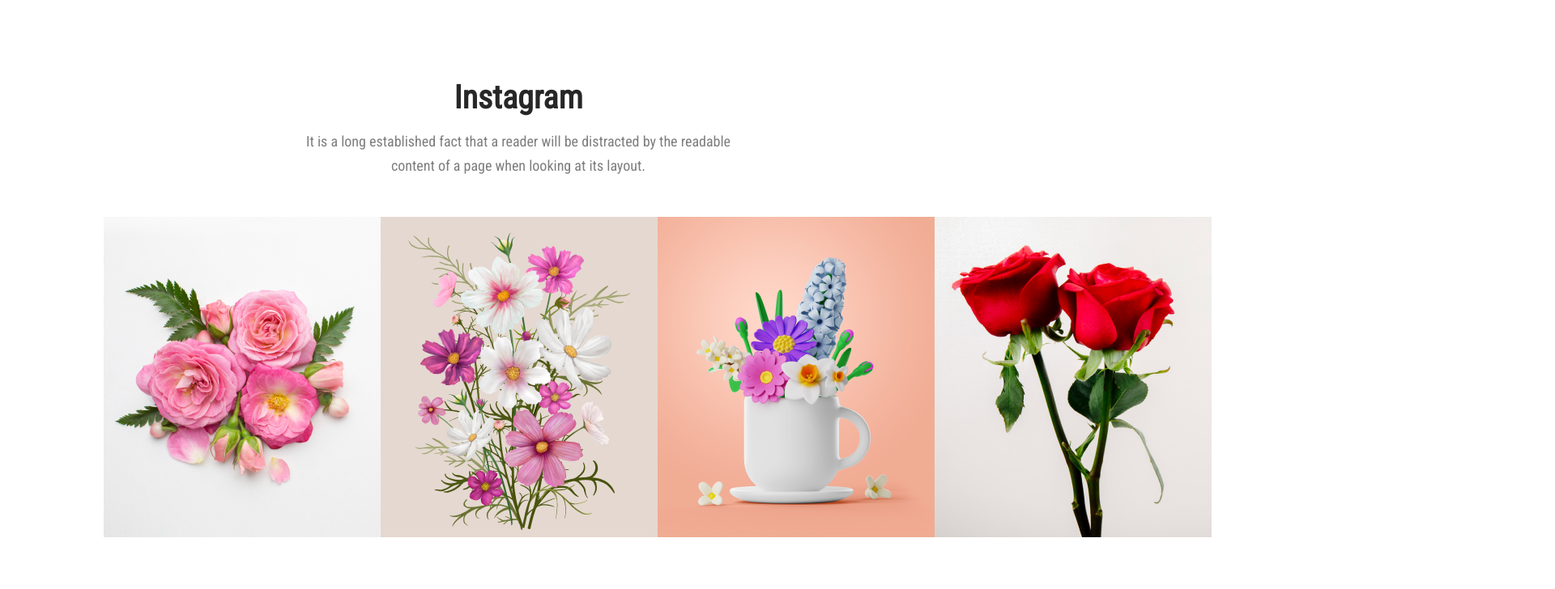
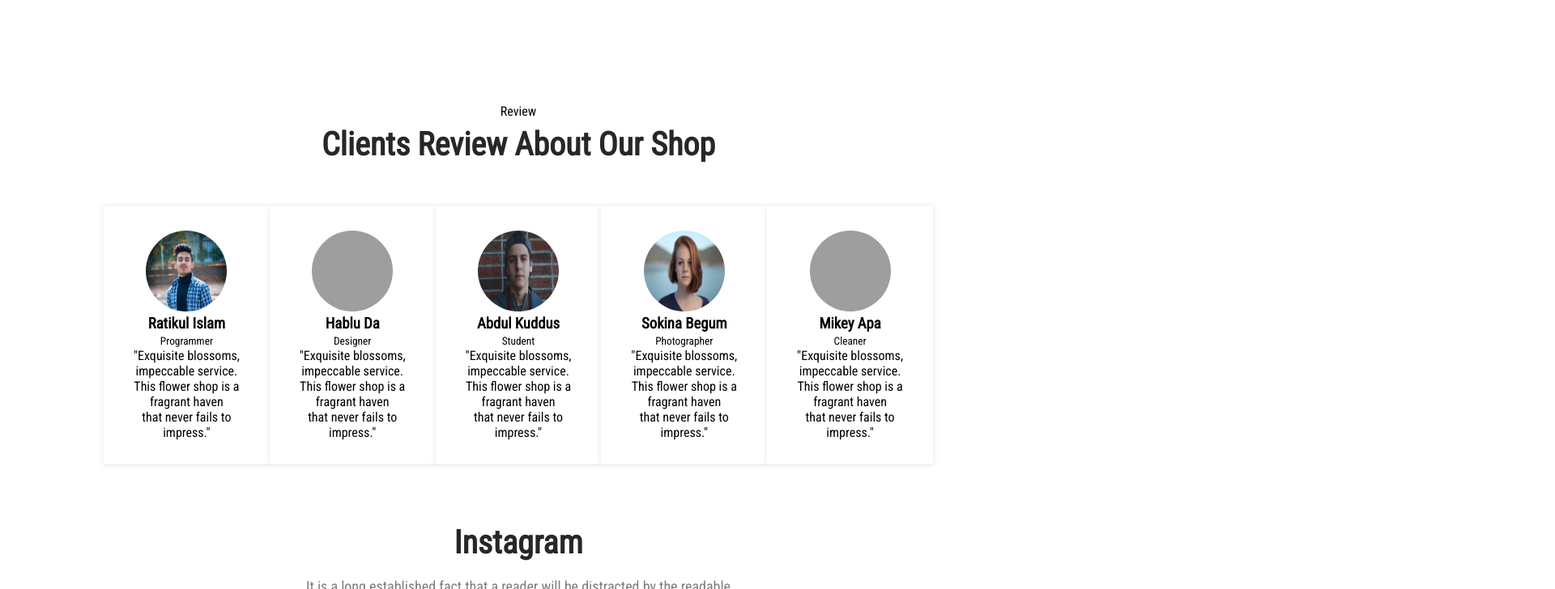
Before and after one commit to Git-Ratikul-Islam/Assignment-flower-shop, a plain HTML site: page index.html in a window 1280 px wide. Shown: the part 2520-3248 px from the top of the page at 81% size, 1920 px wide, since content can reach past the window. Drawn offline with Linux system fonts and the light colour scheme; grey boxes are pictures that could not be loaded.

Commit message:
bonus-section-added

```diff
--- a/index.html
+++ b/index.html
@@ -12,7 +12,7 @@
             rel="stylesheet">
 </head>
 
-<body>
+<body onselectstart="return false">
       <!-- Banner section start from here -->
       <header>
             <div class="banner-section">
@@ -89,6 +89,103 @@
 
                   </div>
             </section>
+            <!-- bonus section start from here -->
+            <section class="bonus-section">
+                  <div class="client-review">
+                        <p class="review-text">Review</p>
+                        <h1 class="headign-text">Clients Review About Our Shop</h1>
+                  </div>
+                  <div class="flex-all-review">
+                        <div class="review-persons">
+                              <div class="review">
+                                    <img class="review-person-image" src="/Flower Asset/200kb-kolla-pic-of-mine.jpg"
+                                          alt="">
+                                    <h3>Ratikul Islam</h3>
+                                    <small>Programmer</small>
+                                    <p>"Exquisite blossoms, impeccable service. <br> This flower shop is a fragrant
+                                          haven <br>
+                                          that
+                                          never
+                                          fails to impress."</p>
+                              </div>
+                        </div>
+                        <div class="review-persons">
+                              <div class="review">
+                                    <img class="review-person-image"
+                                          src="/Flower Asset/ben-den-engelsen-_mscfMq3kKI-unsplash.jpg" alt="">
+                                    <h3>Hablu Da</h3>
+                                    <small>Designer</small>
+                                    <p>"Exquisite blossoms, impeccable service. <br> This flower shop is a fragrant
+                                          haven <br>
+                                          that
+                                          never
+                                          fails to impress."</p>
+                              </div>
+                        </div>
+                        <div class="review-persons">
+                              <div class="review">
+                                    <img class="review-person-image"
+                                          src="/Flower Asset/ben-den-engelsen-RQgGOaTuT3Y-unsplash.jpg" alt="">
+                                    <h3>Abdul Kuddus</h3>
+                                    <small>Student</small>
+                                    <p>"Exquisite blossoms, impeccable service. <br> This flower shop is a fragrant
+                                          haven <br>
+                                          that
+                                          never
+                                          fails to impress."</p>
+                              </div>
+                        </div>
+                        <div class="review-persons">
+                              <div class="review">
+                                    <img class="review-person-image"
+                                          src="/Flower Asset/christopher-campbell-rDEOVtE7vOs-unsplash.jpg" alt="">
+                                    <h3>Sokina Begum</h3>
+                                    <small>Photographer</small>
+                                    <p>"Exquisite blossoms, impeccable service. <br> This flower shop is a fragrant
+                                          haven <br>
+                                          that
+                                          never
+                                          fails to impress."</p>
+                              </div>
+                        </div>
+                        <div class="review-persons">
+                              <div class="review">
+                                    <img class="review-person-image"
+                                          src="/Flower Asset/mikey-struik-f472EyR7L0M-unsplash.jpg" alt="">
+                                    <h3>Mikey Apa</h3>
+                                    <small>Cleaner</small>
+                                    <p>"Exquisite blossoms, impeccable service. <br> This flower shop is a fragrant
+                                          haven <br>
+                                          that
+                                          never
+                                          fails to impress."</p>
+                              </div>
+                        </div>
+
+                  </div>
+
+
+
+
+
+
+
+
+
+
+
+
+
+            </section>
+
+
+
+
+
+
+
+
+
 
             <!--  /* social-media-section-starts-here */ -->
             <section>
@@ -130,6 +227,8 @@
 
 
       </main>
+
+      <!-- footer section starts here -->
       <footer>
             <div class="center-all-text">
                   <h1><span class="flower-text">Flower</span>Shop</h1>
--- a/style.css
+++ b/style.css
@@ -173,8 +173,8 @@ body {
       padding: 0px 90px 0px 90px;
       border-radius: 8px;
       background-color: rgba(229, 84, 115, 0.05);
-      height: 400px;
       height: 620px;
+      margin-bottom: 150px;
 
 }
 
@@ -330,7 +330,7 @@ body {
 
 footer {
       text-align: center;
-      width: 1922px;
+      width: 100%;
       height: 449px;
       background: #111010;
       color: #FFFFFF;
@@ -358,16 +358,69 @@ footer p {
 }
 
 footer small {
-
       color: rgba(255, 255, 255, 0.40);
       font-size: 16px;
       font-weight: 400;
-
-
-
 
 }
 
 .center-all-text {
       padding-top: 135px;
 }
+
+
+
+
+.bonus-section {
+      height: 50vh;
+      width: 80%;
+      margin: auto;
+}
+
+.client-review {
+      text-align: center;
+      width: 80%;
+      margin: auto;
+      padding-bottom: 50px;
+}
+
+.headign-text {
+      margin-top: 8px;
+      margin-bottom: 3px;
+      color: #272727;
+      font-size: 40px;
+      font-weight: 800;
+}
+
+.review {
+      text-align: center;
+}
+
+
+.review-persons {
+      display: flex;
+      background-color: #FFF;
+      padding: 30px;
+      box-shadow: rgba(17, 17, 26, 0.05) 0px 1px 0px, rgba(17, 17, 26, 0.1) 0px 0px 8px;
+      width: 200px;
+}
+
+.flex-all-review {
+      display: flex;
+      justify-content: space-evenly;
+}
+
+.review-person-image {
+      height: 70vh;
+      width: 100px;
+      height: 100px;
+      border-radius: 400px;
+
+}
+
+.review-flex-part {
+      background-color: #FFF;
+      width: 200px;
+      height: 300px;
+
+}
```
Also changed, not shown: Flower Asset/200kb-kolla-pic-of-mine.jpg (added), Flower Asset/ben-den-engelsen-RQgGOaTuT3Y-unsplash.jpg (added), Flower Asset/christopher-campbell-rDEOVtE7vOs-unsplash.jpg (added), 2 other files.
